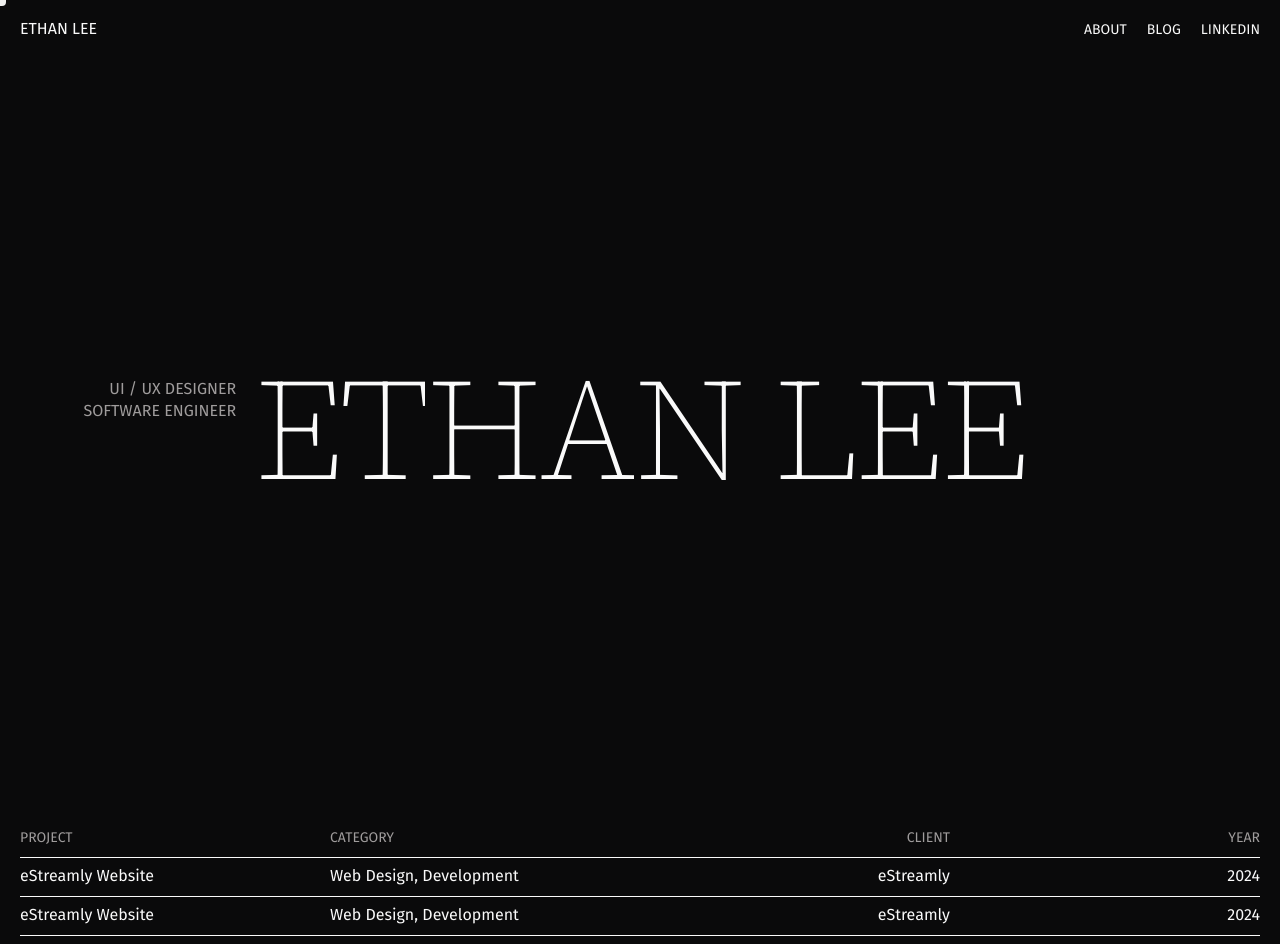
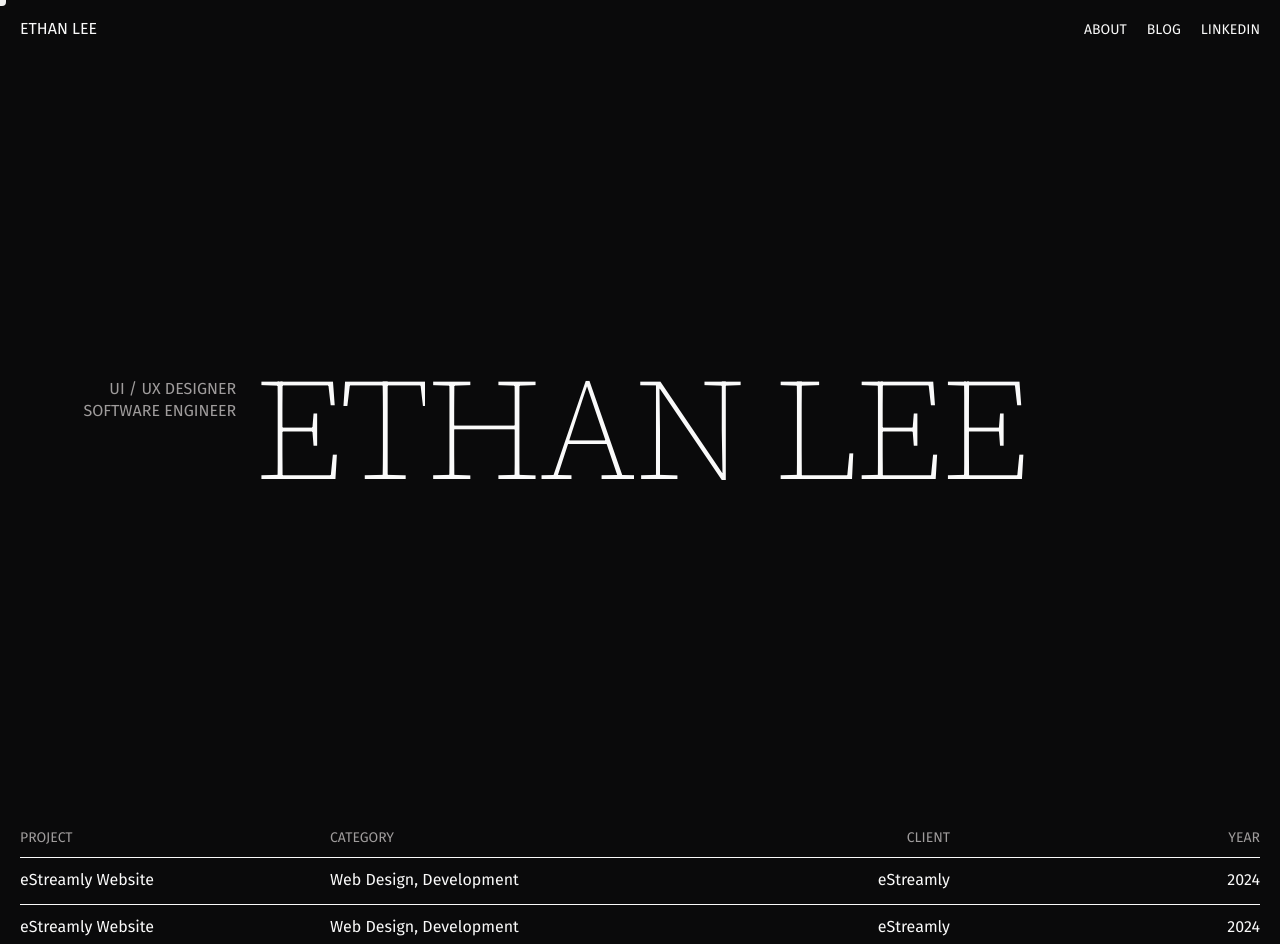
Before and after one commit to ethn1ee/portfolio-v1, a Next.js app: page / in a window 1280 px wide. Shown: the top 944 px of the page. Built offline with nearby package versions, Linux system fonts and the light colour scheme.

Commit message:
chore: Refactor layout and hero components

```diff
--- a/src/app/layout.js
+++ b/src/app/layout.js
@@ -20,12 +20,14 @@ export default function RootLayout({ children }) {
       <body className={[firaSans.className]}>
         <StickyRefsProvider>
           <GlobalComponents />
-          <div
-            className="w-full h-[calc(100vh-60px)] relative mt-[60px] bg-base-black z-10"
-            style={{ scrollbarWidth: "none" }}
-          >
-            <SmoothScroll>{children}</SmoothScroll>
-          </div>
+          <SmoothScroll>
+            <div
+              className="w-full relative mt-[60px] bg-base-black z-10"
+              style={{ scrollbarWidth: "none" }}
+            >
+              {children}
+            </div>
+          </SmoothScroll>
         </StickyRefsProvider>
       </body>
     </html>
--- a/src/components/hero.jsx
+++ b/src/components/hero.jsx
@@ -32,7 +32,7 @@ const Hero = () => {
           <motion.p
             initial={{ opacity: 0 }}
             animate={{ opacity: 1 }}
-            transition={{ duration: 0.5, delay: 1 }}
+            transition={{ duration: 0.5, delay: 2 }}
             ref={descRef1}
             className="cursor-underline select-none text-neutral-400 h-4"
           >
@@ -41,7 +41,7 @@ const Hero = () => {
           <motion.p
             initial={{ opacity: 0 }}
             animate={{ opacity: 1 }}
-            transition={{ duration: 0.5, delay: 1 }}
+            transition={{ duration: 0.5, delay: 2.3 }}
             ref={descRef2}
             className="cursor-underline select-none text-neutral-400 h-4"
           >
--- a/src/components/projects.jsx
+++ b/src/components/projects.jsx
@@ -13,11 +13,14 @@ const Projects = () => {
   const projectsRef = useRef();
 
   const isProjectsInView = useInView(projectsRef, {
-    once: false,
+    once: true,
   });
 
   return (
-    <div ref={projectsRef} className="w-full mt-ml min-h-[calc(100vh-60px)] h-fit">
+    <div
+      ref={projectsRef}
+      className="w-full mt-ml min-h-[calc(100vh-60px)] h-fit"
+    >
       {/* LIST HEADER */}
       <div className="w-full flex justify-between items-center py-sm sticky top-[60px] bg-base-black z-10 pointer-events-none">
         <div className="flex flex-1 justify-start items-center">
@@ -39,8 +42,8 @@ const Projects = () => {
           key={index}
           project={project}
           isProjectsInView={isProjectsInView}
+          activeIndex={activeIndex}
           setActiveIndex={setActiveIndex}
-          expand={activeIndex === index}
           index={index}
         />
       ))}
@@ -50,12 +53,14 @@ const Projects = () => {
 
 const ProjectCard = ({
   project,
+  activeIndex,
   setActiveIndex,
   isProjectsInView,
-  expand,
   index,
 }) => {
   const [isHovered, setIsHovered] = useState(false);
+
+  const expand = activeIndex === index;
 
   const projectRef = useRef();
   const { addStickyElement, removeStickyElement } = useStickyRefs();
@@ -63,18 +68,6 @@ const ProjectCard = ({
   const carouselRef = useRef();
 
   const intervalRef = useRef(null);
-
-  const startScrolling = (direction) => {
-    intervalRef.current = setInterval(() => {
-      if (carouselRef.current) {
-        carouselRef.current.scrollLeft += direction * 30;
-      }
-    }, 0);
-  };
-
-  const stopScrolling = () => {
-    clearInterval(intervalRef.current);
-  };
 
   useEffect(() => {
     addStickyElement(projectRef);
@@ -90,34 +83,42 @@ const ProjectCard = ({
   const expandContentVariant = {
     initial: {
       opacity: 0,
-      maxHeight: "0px",
-      margin: "0px 0",
+      maxHeight: 0,
+      marginTop: 0,
+      marginBottom: 0,
       rotateX: -10,
     },
     animate: {
       opacity: expand ? 1 : 0,
-      maxHeight: expand ? "1050px" : "0px",
-      margin: expand ? "28px 0" : "0px 0",
+      maxHeight: expand ? 1000 : 0,
+      marginTop: expand ? 20 : 0,
+      marginBottom: expand ? 40 : 0,
       rotateX: expand ? 0 : -10,
     },
     exit: {
       opacity: 0,
-      maxHeight: "0px",
-      margin: "0px 0",
+      maxHeight: 0,
+      marginTop: 0,
+      marginBottom: 0,
       rotateX: -10,
     },
     transition: {
+      ease: customEase,
       maxHeight: {
+        delay: 0,
+        duration: expand ? 0.7 : 0.5,
+      },
+      marginTop: {
         delay: 0,
         duration: 0.5,
       },
-      margin: {
-        delay: expand ? 0 : 0.2,
-        duration: 0.3,
+      marginBottom: {
+        delay: 0,
+        duration: 0.5,
       },
       opacity: {
-        delay: expand ? 0 : 0.2,
-        duration: 0.3,
+        delay: expand ? 0 : 0.3,
+        duration: 0.5,
       },
       display: {
         delay: expand ? 0 : 0.5,
@@ -125,7 +126,7 @@ const ProjectCard = ({
       },
       rotateX: {
         delay: 0.1,
-        duration: 0.2,
+        duration: 0.5,
       },
     },
   };
@@ -141,7 +142,7 @@ const ProjectCard = ({
     transition: {
       width: {
         duration: 1.4,
-        delay: index * 0.1,
+        delay: Math.sqrt(index) * 0.2,
         ease: customEase,
       },
     },
@@ -155,7 +156,7 @@ const ProjectCard = ({
         onMouseLeave={() => setIsHovered(false)}
         onClick={() => setActiveIndex(expand ? -1 : index)}
         ref={projectRef}
-        className="w-full py-sm relative flex items-center cursor-pointer select-none"
+        className="w-full py-m relative flex items-center cursor-pointer select-none"
       >
         {/* TOP BORDER */}
         <motion.div
@@ -199,7 +200,7 @@ const ProjectCard = ({
             {...anim(expandContentVariant)}
             transition={expandContentVariant.transition}
             style={{ transformPerspective: 800, originY: 0 }}
-            className="flex flex-col gap-l my-l overflow-hidden"
+            className="flex flex-col gap-l overflow-hidden"
           >
             {/* DESCRIPTION */}
             <div className="text-hero w-full md:w-1/2">
@@ -220,9 +221,9 @@ const ProjectCard = ({
             <motion.div
               className="flex gap-sm overflow-scroll scroll-smooth relative"
               style={{ scrollbarWidth: "none" }}
-              initial={{ x: "-200px" }}
+              initial={{ x: "-100px" }}
               animate={{ x: "0px" }}
-              exit={{ x: "-200px" }}
+              exit={{ x: "300px" }}
               transition={{ duration: 0.5, ease: customEase }}
               ref={carouselRef}
             >
--- a/src/data/projects.js
+++ b/src/data/projects.js
@@ -89,4 +89,124 @@ export const projects = [
       },
     ],
   },
+  {
+    name: "eStreamly Website",
+    category: ["Web Design", "Development"],
+    client: "eStreamly",
+    year: 2024,
+    description:
+      "Revamped the website of a video-based eCommerce startup to enhance user experience, focusing on seamless transition from the video player to the purchase process.",
+    tags: [
+      "eCommerce",
+      "React",
+      "Next.js",
+      "Taiwlind CSS",
+      "Framer Motion",
+      "Figma",
+    ],
+    images: [
+      {
+        orientation: "landscape",
+        src: "https://images.unsplash.com/photo-1694390786624-f9afc128c669?q=80&w=1364&auto=format&fit=crop&ixlib=rb-4.0.3&ixid=M3wxMjA3fDB8MHxwaG90by1wYWdlfHx8fGVufDB8fHx8fA%3D%3D",
+      },
+      {
+        orientation: "landscape",
+        src: "./next.svg",
+      },
+      {
+        orientation: "portrait",
+        src: "https://images.unsplash.com/photo-1694390786624-f9afc128c669?q=80&w=1364&auto=format&fit=crop&ixlib=rb-4.0.3&ixid=M3wxMjA3fDB8MHxwaG90by1wYWdlfHx8fGVufDB8fHx8fA%3D%3D",
+      },
+    ],
+  },
+  {
+    name: "eStreamly Website",
+    category: ["Web Design", "Development"],
+    client: "eStreamly",
+    year: 2024,
+    description:
+      "Revamped the website of a video-based eCommerce startup to enhance user experience, focusing on seamless transition from the video player to the purchase process.",
+    tags: [
+      "eCommerce",
+      "React",
+      "Next.js",
+      "Taiwlind CSS",
+      "Framer Motion",
+      "Figma",
+    ],
+    images: [
+      {
+        orientation: "landscape",
+        src: "https://images.unsplash.com/photo-1694390786624-f9afc128c669?q=80&w=1364&auto=format&fit=crop&ixlib=rb-4.0.3&ixid=M3wxMjA3fDB8MHxwaG90by1wYWdlfHx8fGVufDB8fHx8fA%3D%3D",
+      },
+      {
+        orientation: "landscape",
+        src: "./next.svg",
+      },
+      {
+        orientation: "portrait",
+        src: "https://images.unsplash.com/photo-1694390786624-f9afc128c669?q=80&w=1364&auto=format&fit=crop&ixlib=rb-4.0.3&ixid=M3wxMjA3fDB8MHxwaG90by1wYWdlfHx8fGVufDB8fHx8fA%3D%3D",
+      },
+    ],
+  },
+  {
+    name: "eStreamly Website",
+    category: ["Web Design", "Development"],
+    client: "eStreamly",
+    year: 2024,
+    description:
+      "Revamped the website of a video-based eCommerce startup to enhance user experience, focusing on seamless transition from the video player to the purchase process.",
+    tags: [
+      "eCommerce",
+      "React",
+      "Next.js",
+      "Taiwlind CSS",
+      "Framer Motion",
+      "Figma",
+    ],
+    images: [
+      {
+        orientation: "landscape",
+        src: "https://images.unsplash.com/photo-1694390786624-f9afc128c669?q=80&w=1364&auto=format&fit=crop&ixlib=rb-4.0.3&ixid=M3wxMjA3fDB8MHxwaG90by1wYWdlfHx8fGVufDB8fHx8fA%3D%3D",
+      },
+      {
+        orientation: "landscape",
+        src: "./next.svg",
+      },
+      {
+        orientation: "portrait",
+        src: "https://images.unsplash.com/photo-1694390786624-f9afc128c669?q=80&w=1364&auto=format&fit=crop&ixlib=rb-4.0.3&ixid=M3wxMjA3fDB8MHxwaG90by1wYWdlfHx8fGVufDB8fHx8fA%3D%3D",
+      },
+    ],
+  },
+  {
+    name: "eStreamly Website",
+    category: ["Web Design", "Development"],
+    client: "eStreamly",
+    year: 2024,
+    description:
+      "Revamped the website of a video-based eCommerce startup to enhance user experience, focusing on seamless transition from the video player to the purchase process.",
+    tags: [
+      "eCommerce",
+      "React",
+      "Next.js",
+      "Taiwlind CSS",
+      "Framer Motion",
+      "Figma",
+    ],
+    images: [
+      {
+        orientation: "landscape",
+        src: "https://images.unsplash.com/photo-1694390786624-f9afc128c669?q=80&w=1364&auto=format&fit=crop&ixlib=rb-4.0.3&ixid=M3wxMjA3fDB8MHxwaG90by1wYWdlfHx8fGVufDB8fHx8fA%3D%3D",
+      },
+      {
+        orientation: "landscape",
+        src: "./next.svg",
+      },
+      {
+        orientation: "portrait",
+        src: "https://images.unsplash.com/photo-1694390786624-f9afc128c669?q=80&w=1364&auto=format&fit=crop&ixlib=rb-4.0.3&ixid=M3wxMjA3fDB8MHxwaG90by1wYWdlfHx8fGVufDB8fHx8fA%3D%3D",
+      },
+    ],
+  },
 ];
```
